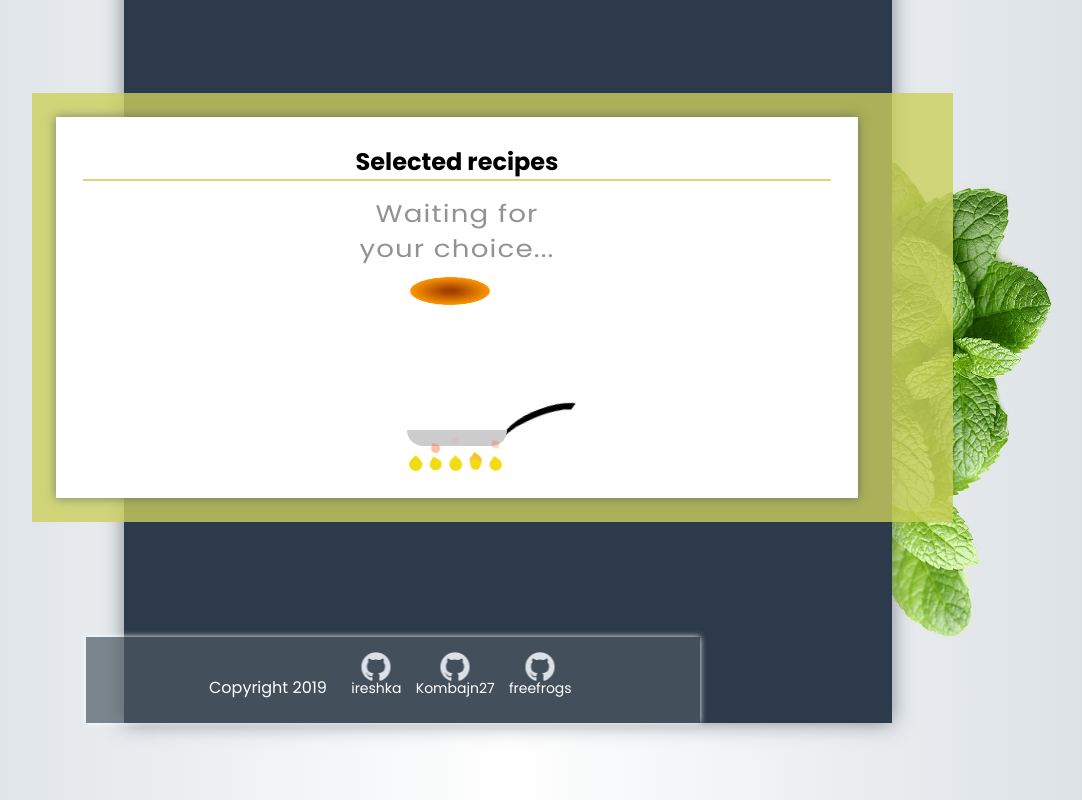
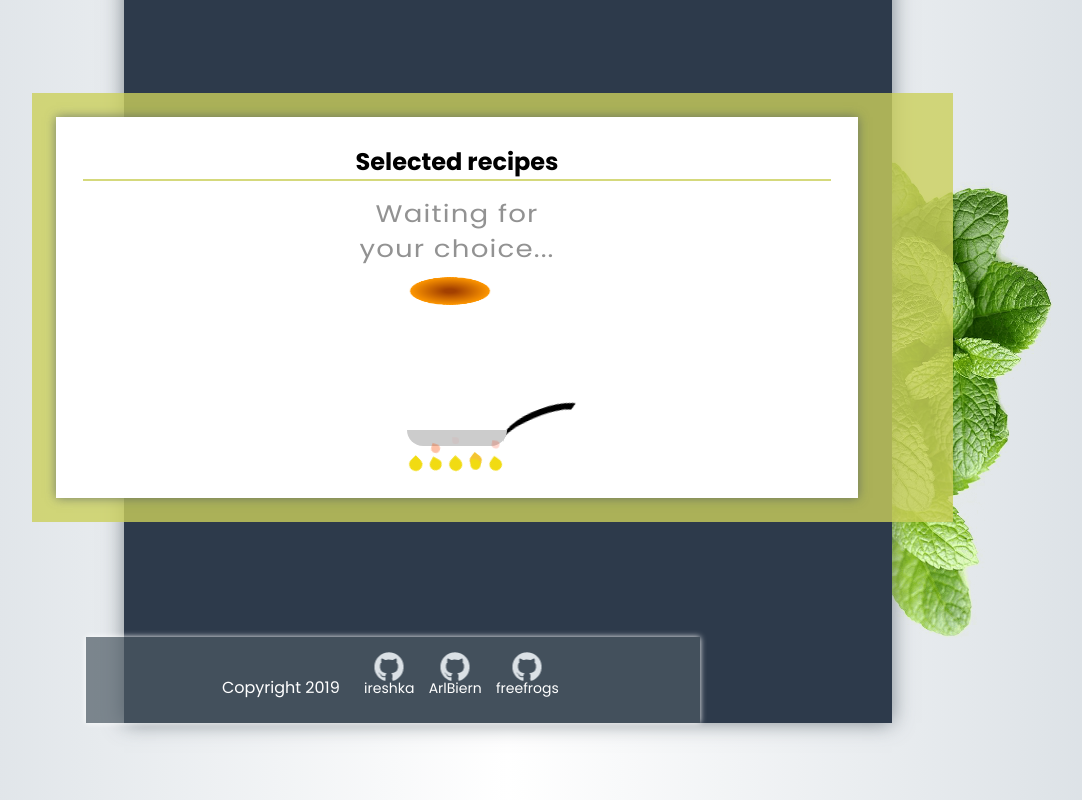
Before and after one commit to ArlBiern/CookBook, a website built with webpack: page src/index.html in a window 1280 px wide. Shown: the part 2863-3663 px from the top of the page, without its empty margins (132-1214 px from the left). Built offline with nearby package versions, Linux system fonts and the light colour scheme; no server answers.

Commit message:
Update index.html

```diff
--- a/src/index.html
+++ b/src/index.html
@@ -222,7 +222,7 @@
             <footer>
                 <p>Copyright 2019
                     <a href="https://github.com/ireshka" target="_blank">ireshka</a>
-                    <a href="https://github.com/Kombajn27" target="_blank">Kombajn27</a>
+                    <a href="https://github.com/ArlBiern" target="_blank">ArlBiern</a>
                     <a href="https://github.com/freefrogs" target="_blank">freefrogs</a>
                 </p>
             </footer>
```
